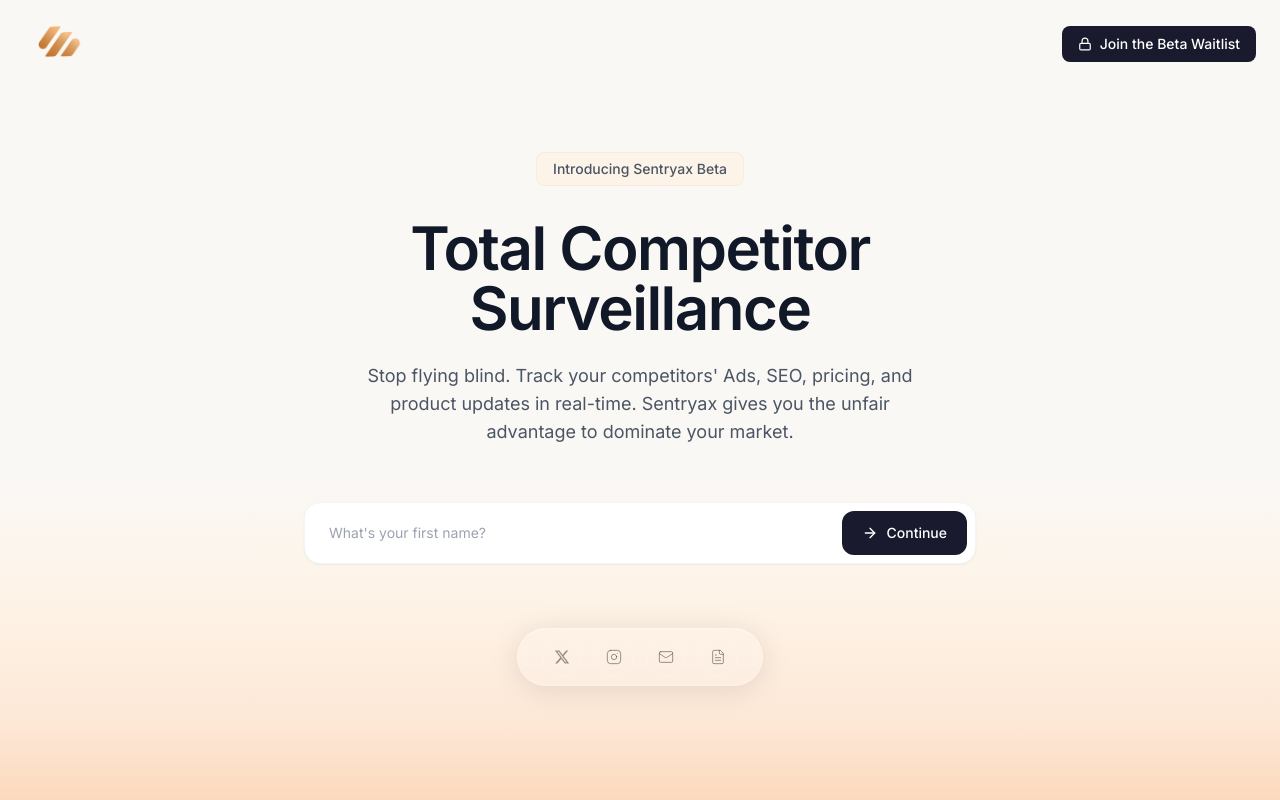
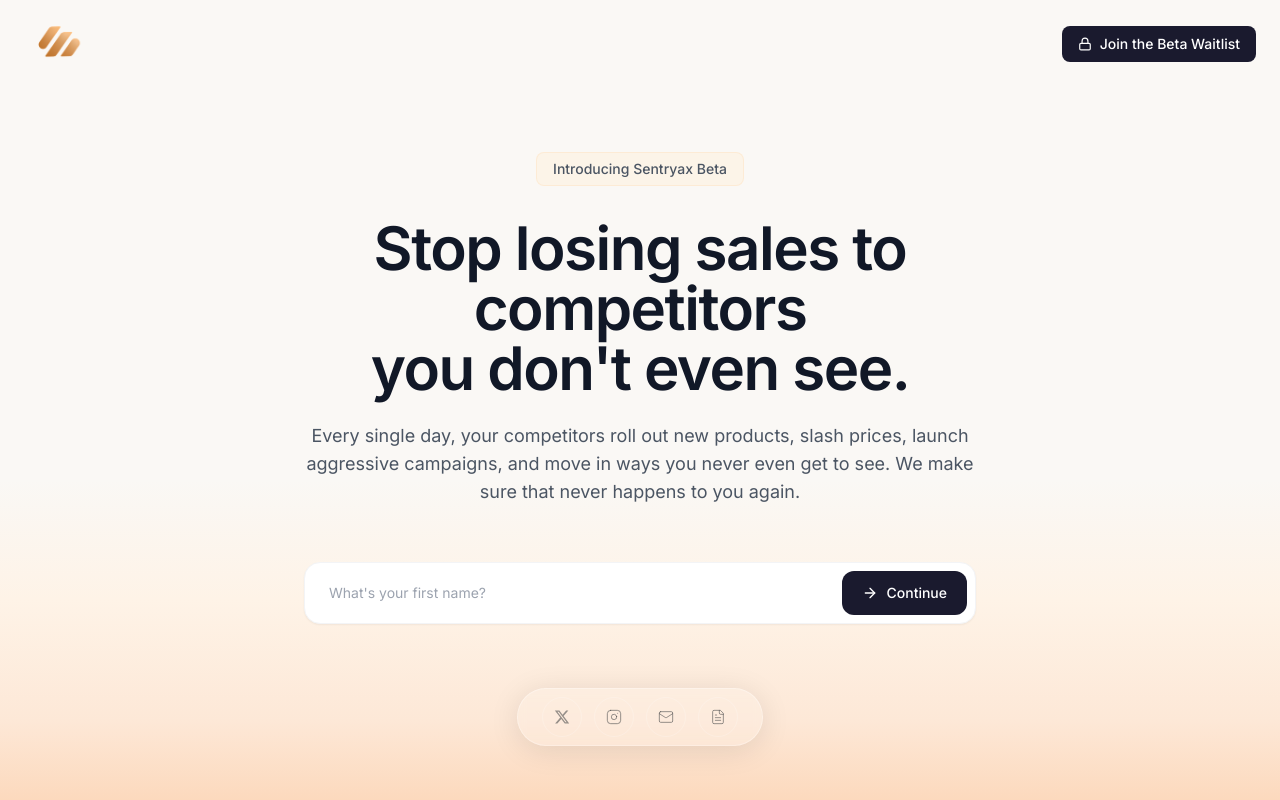
Before and after one commit to Kukazu321/Sentryax, a Next.js app in the folder apps/web/: page / in a window 1280 px wide. Built offline with nearby package versions, Linux system fonts and the light colour scheme.

Commit message:
Click outside to close contact modal + update hero copy

```diff
--- a/apps/web/src/components/marketing/hero.tsx
+++ b/apps/web/src/components/marketing/hero.tsx
@@ -11,15 +11,15 @@
         </div>
 
         {/* Heading */}
-        <h1 className="text-3xl sm:text-4xl md:text-5xl lg:text-6xl font-semibold text-gray-900 leading-[1.15] sm:leading-tight tracking-tight">
-          Total Competitor
+        <h1 className="text-2xl sm:text-4xl md:text-5xl lg:text-6xl font-semibold text-gray-900 leading-[1.15] sm:leading-tight tracking-tight">
+          Stop losing sales to competitors
           <br />
-          Surveillance
+          you don&apos;t even see.
         </h1>
 
         {/* Subheading */}
-        <p className="mt-3 sm:mt-6 text-sm sm:text-lg text-gray-600 max-w-xl mx-auto leading-relaxed px-2 sm:px-0">
-          Stop flying blind. Track your competitors' Ads, SEO, pricing, and product updates in real-time. Sentryax gives you the unfair advantage to dominate your market.
+        <p className="mt-3 sm:mt-6 text-sm sm:text-lg text-gray-600 max-w-2xl mx-auto leading-relaxed px-2 sm:px-0">
+          Every single day, your competitors roll out new products, slash prices, launch aggressive campaigns, and move in ways you never even get to see. We make sure that never happens to you again.
         </p>
 
       </div>
--- a/apps/web/src/components/marketing/try-it-out.tsx
+++ b/apps/web/src/components/marketing/try-it-out.tsx
@@ -71,7 +71,22 @@
     if (showContactModal) {
       updateModalPosition();
       window.addEventListener('resize', updateModalPosition);
-      return () => window.removeEventListener('resize', updateModalPosition);
+
+      // Close modal when clicking outside
+      const handleClickOutside = (e: MouseEvent) => {
+        if (modalRef.current && !modalRef.current.contains(e.target as Node) &&
+            mailIconRef.current && !mailIconRef.current.contains(e.target as Node)) {
+          setShowContactModal(false);
+          setActiveTab(null);
+        }
+      };
+
+      document.addEventListener('mousedown', handleClickOutside);
+
+      return () => {
+        window.removeEventListener('resize', updateModalPosition);
+        document.removeEventListener('mousedown', handleClickOutside);
+      };
     }
   }, [showContactModal, updateModalPosition]);
 
```
